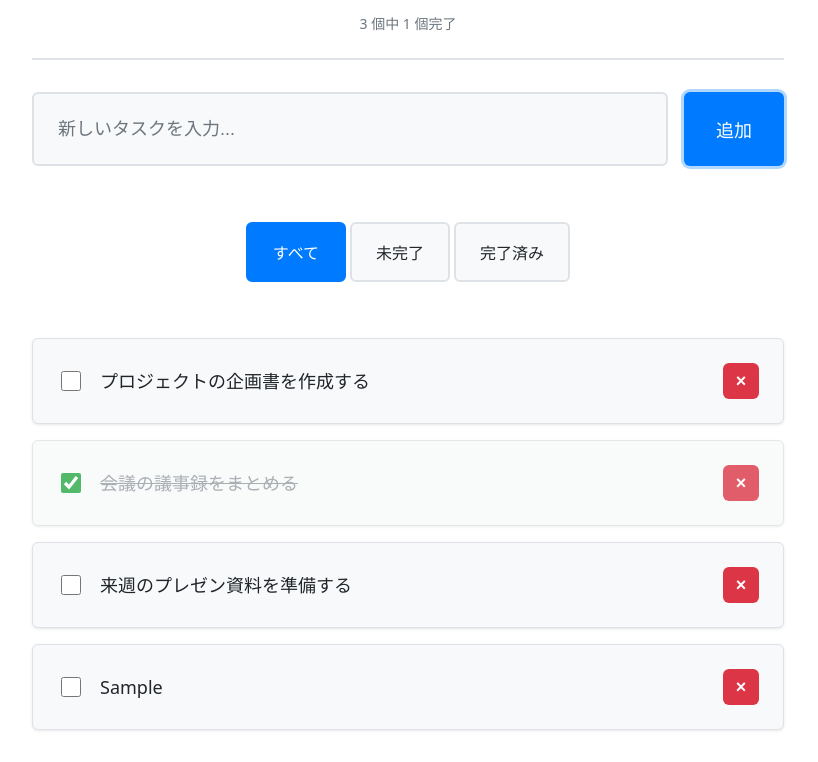
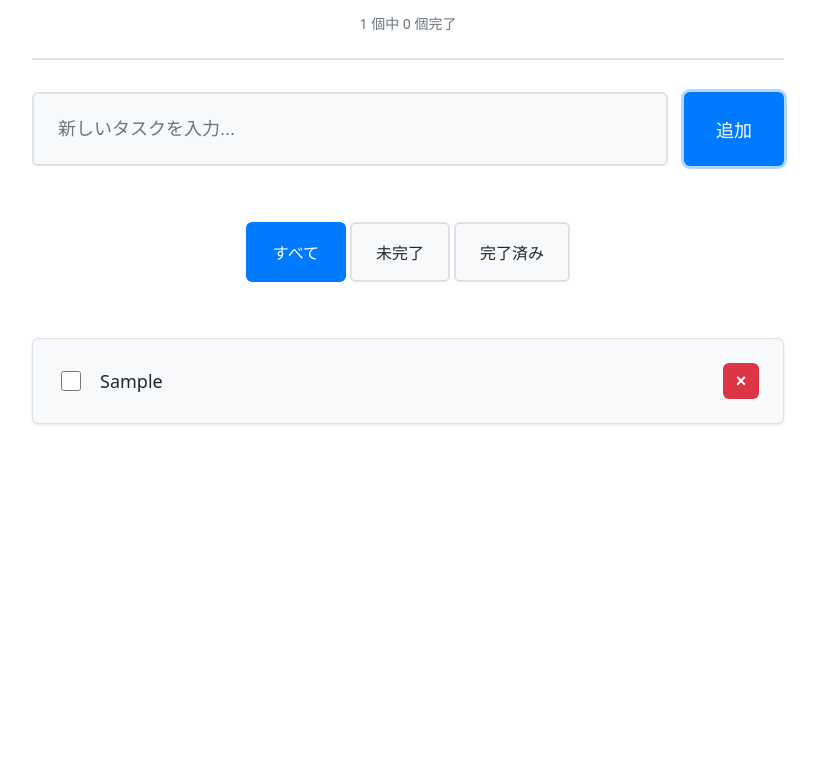
Before and after one commit to fjsho/kiro-trial, a website built with Vite: page index.html in a window 1280 px wide. Both pictures are taken after typing "Sample" into the empty fields and a click on the button "追加". Shown: the part 95-857 px from the top of the page, without its empty margins (232-1050 px from the left). After the commit the page ends 800 px from the top, so only its background shows below. Built offline with nearby package versions, Linux system fonts and the light colour scheme.

Commit message:
add: 追加されたタスクがリストに表示される
タスクが永続化される

```diff
--- a/index.html
+++ b/index.html
@@ -11,7 +11,7 @@
       <header class="app-header">
         <h1>Simple TODO App</h1>
         <div class="stats" role="status" aria-live="polite">
-          <span id="stats-text">3 個中 1 個完了</span>
+          <span id="stats-text">0 個中 0 個完了</span>
         </div>
       </header>
 
@@ -71,71 +71,7 @@
         <section class="task-list-section">
           <h2 class="visually-hidden">タスクリスト</h2>
           <ul id="task-list" class="task-list" role="list">
-            <!-- Sample tasks for initial display -->
-            <li class="task-item" data-task-id="sample-1" role="listitem">
-              <div class="task-content">
-                <input
-                  type="checkbox"
-                  id="task-checkbox-sample-1"
-                  class="task-checkbox"
-                  aria-describedby="task-text-sample-1"
-                />
-                <label for="task-checkbox-sample-1" class="task-label">
-                  <span id="task-text-sample-1" class="task-text">プロジェクトの企画書を作成する</span>
-                </label>
-                <button
-                  type="button"
-                  class="delete-btn"
-                  aria-label="タスク「プロジェクトの企画書を作成する」を削除"
-                  data-task-id="sample-1"
-                >
-                  ×
-                </button>
-              </div>
-            </li>
-            <li class="task-item completed" data-task-id="sample-2" role="listitem">
-              <div class="task-content">
-                <input
-                  type="checkbox"
-                  id="task-checkbox-sample-2"
-                  class="task-checkbox"
-                  checked
-                  aria-describedby="task-text-sample-2"
-                />
-                <label for="task-checkbox-sample-2" class="task-label">
-                  <span id="task-text-sample-2" class="task-text">会議の議事録をまとめる</span>
-                </label>
-                <button
-                  type="button"
-                  class="delete-btn"
-                  aria-label="タスク「会議の議事録をまとめる」を削除"
-                  data-task-id="sample-2"
-                >
-                  ×
-                </button>
-              </div>
-            </li>
-            <li class="task-item" data-task-id="sample-3" role="listitem">
-              <div class="task-content">
-                <input
-                  type="checkbox"
-                  id="task-checkbox-sample-3"
-                  class="task-checkbox"
-                  aria-describedby="task-text-sample-3"
-                />
-                <label for="task-checkbox-sample-3" class="task-label">
-                  <span id="task-text-sample-3" class="task-text">来週のプレゼン資料を準備する</span>
-                </label>
-                <button
-                  type="button"
-                  class="delete-btn"
-                  aria-label="タスク「来週のプレゼン資料を準備する」を削除"
-                  data-task-id="sample-3"
-                >
-                  ×
-                </button>
-              </div>
-            </li>
+            <!-- Tasks will be dynamically added here -->
           </ul>
           <div id="empty-state" class="empty-state" style="display: none;">
             <p>タスクがありません。新しいタスクを追加してください。</p>
--- a/src/controllers/UIController.ts
+++ b/src/controllers/UIController.ts
@@ -1,4 +1,6 @@
-import { generateTaskId } from "../utils/idGenerator.js";
+import type { Task } from "../models/Task.js";
+import { TaskService } from "../services/TaskService.js";
+import { LocalStorageTaskRepository } from "../repositories/LocalStorageTaskRepository.js";
 
 // Constants for validation
 const VALIDATION_RULES = {
@@ -10,10 +12,16 @@ export class UIController {
   private taskList!: HTMLElement;
   private taskForm!: HTMLFormElement;
   private taskInput!: HTMLInputElement;
+  private taskService: TaskService;
 
   constructor() {
+    // Initialize dependencies
+    const repository = new LocalStorageTaskRepository();
+    this.taskService = new TaskService(repository);
+
     this.initializeElements();
     this.bindEvents();
+    this.loadInitialTasks();
   }
 
   private initializeElements(): void {
@@ -49,14 +57,24 @@ export class UIController {
     }
   }
 
-  private processTaskAddition(): void {
+  private async processTaskAddition(): Promise<void> {
     const validatedText = this.getValidatedTaskText();
 
-    if (validatedText !== null) {
-      this.addTaskToDOM(validatedText);
+    if (validatedText === null) {
+      // If validation fails, input field is not cleared to allow user to fix the input
+      return;
+    }
+
+    try {
+      const task = await this.taskService.addTask(validatedText);
+      this.addTaskToDOM(task);
       this.clearInput();
+
+      // Update UI state after adding task
+      await this.refreshUI();
+    } catch (error) {
+      this.handleTaskError("Failed to add task", error);
     }
-    // If validation fails, input field is not cleared to allow user to fix the input
   }
 
   private getValidatedTaskText(): string | null {
@@ -77,46 +95,97 @@ export class UIController {
     this.taskInput.value = "";
   }
 
-  private addTaskToDOM(text: string): void {
-    const taskId = this.generateTaskId();
-    const taskElement = this.createTaskElement(taskId, text);
+  private addTaskToDOM(task: Task): void {
+    const taskElement = this.createTaskElement(task);
     this.taskList.appendChild(taskElement);
   }
 
-  private generateTaskId(): string {
-    return generateTaskId();
+  private async loadInitialTasks(): Promise<void> {
+    try {
+      const tasks = await this.taskService.getTasks();
+      this.renderTaskList(tasks);
+    } catch (error) {
+      this.handleTaskError("Failed to load initial tasks", error);
+    }
   }
 
-  private createTaskElement(taskId: string, text: string): HTMLLIElement {
+  private renderTaskList(tasks: Task[]): void {
+    // Clear existing tasks first
+    this.taskList.innerHTML = "";
+    // Add all tasks to DOM
+    tasks.forEach((task) => this.addTaskToDOM(task));
+
+    // Update UI state
+    this.updateEmptyState(tasks.length === 0);
+    this.updateStats(tasks);
+  }
+
+  private updateEmptyState(isEmpty: boolean): void {
+    const emptyState = document.getElementById("empty-state");
+    if (emptyState) {
+      emptyState.style.display = isEmpty ? "block" : "none";
+    }
+  }
+
+  private updateStats(tasks: Task[]): void {
+    const total = tasks.length;
+    const completed = tasks.filter((task) => task.completed).length;
+    const statsText = document.getElementById("stats-text");
+
+    if (statsText) {
+      statsText.textContent = `${total} 個中 ${completed} 個完了`;
+    }
+  }
+
+  private async refreshUI(): Promise<void> {
+    try {
+      const tasks = await this.taskService.getTasks();
+      this.updateEmptyState(tasks.length === 0);
+      this.updateStats(tasks);
+    } catch (error) {
+      this.handleTaskError("Failed to refresh UI", error);
+    }
+  }
+
+  private handleTaskError(message: string, error: unknown): void {
+    console.error(message, error);
+    // In a real app, we might show an error message to the user
+    // For now, we just log the error to prevent the app from breaking
+  }
+
+  private createTaskElement(task: Task): HTMLLIElement {
     const taskItem = document.createElement("li");
-    taskItem.className = "task-item";
-    taskItem.setAttribute("data-task-id", taskId);
+    taskItem.className = task.completed ? "task-item completed" : "task-item";
+    taskItem.setAttribute("data-task-id", task.id);
     taskItem.setAttribute("role", "listitem");
 
-    taskItem.innerHTML = this.getTaskHTML(taskId, text);
+    taskItem.innerHTML = this.getTaskHTML(task);
     return taskItem;
   }
 
-  private getTaskHTML(taskId: string, text: string): string {
+  private getTaskHTML(task: Task): string {
     // Escape HTML to prevent XSS
-    const escapedText = this.escapeHtml(text);
+    const escapedText = this.escapeHtml(task.text);
 
     return `
       <div class="task-content">
         <input
           type="checkbox"
-          id="task-checkbox-${taskId}"
+          id="task-checkbox-${task.id}"
           class="task-checkbox"
-          aria-describedby="task-text-${taskId}"
+          aria-describedby="task-text-${task.id}"
+          ${task.completed ? "checked" : ""}
         />
-        <label for="task-checkbox-${taskId}" class="task-label">
-          <span id="task-text-${taskId}" class="task-text">${escapedText}</span>
+        <label for="task-checkbox-${task.id}" class="task-label">
+          <span id="task-text-${
+            task.id
+          }" class="task-text">${escapedText}</span>
         </label>
         <button
           type="button"
           class="delete-btn"
           aria-label="タスク「${escapedText}」を削除"
-          data-task-id="${taskId}"
+          data-task-id="${task.id}"
         >
           ×
         </button>
--- /dev/null
+++ b/src/repositories/LocalStorageTaskRepository.ts
@@ -0,0 +1,131 @@
+import type { Task } from "../models/Task.js";
+import { TaskModel } from "../models/Task.js";
+import type { TaskRepository } from "./TaskRepository.js";
+
+interface StoredTask {
+  id: string;
+  text: string;
+  completed: boolean;
+  createdAt: string; // ISO string format
+}
+
+export class LocalStorageTaskRepository implements TaskRepository {
+  private readonly STORAGE_KEY = "todoApp_tasks";
+
+  private static readonly ERROR_MESSAGES = {
+    ADD_FAILED: "Failed to add task",
+    UPDATE_FAILED: "Failed to update task",
+    DELETE_FAILED: "Failed to delete task",
+    TASK_NOT_FOUND: "Task not found",
+    STORAGE_FAILED: "Failed to save tasks to localStorage",
+    LOAD_FAILED: "Failed to load tasks from localStorage",
+  } as const;
+
+  async addTask(task: Task): Promise<Task> {
+    try {
+      const tasks = await this.getTasks();
+      tasks.push(task);
+      this.saveTasks(tasks);
+      return task;
+    } catch (error) {
+      throw new Error(
+        `${
+          LocalStorageTaskRepository.ERROR_MESSAGES.ADD_FAILED
+        }: ${this.getErrorMessage(error)}`
+      );
+    }
+  }
+
+  async updateTask(id: string, updates: Partial<Task>): Promise<Task> {
+    try {
+      const tasks = await this.getTasks();
+      const taskIndex = tasks.findIndex((task) => task.id === id);
+
+      if (taskIndex === -1) {
+        throw new Error(`Task with id ${id} not found`);
+      }
+
+      const updatedTask = { ...tasks[taskIndex], ...updates };
+      tasks[taskIndex] = updatedTask;
+      this.saveTasks(tasks);
+      return updatedTask;
+    } catch (error) {
+      throw new Error(
+        `Failed to update task: ${
+          error instanceof Error ? error.message : "Unknown error"
+        }`
+      );
+    }
+  }
+
+  async deleteTask(id: string): Promise<void> {
+    try {
+      const tasks = await this.getTasks();
+      const filteredTasks = tasks.filter((task) => task.id !== id);
+
+      if (filteredTasks.length === tasks.length) {
+        throw new Error(`Task with id ${id} not found`);
+      }
+
+      this.saveTasks(filteredTasks);
+    } catch (error) {
+      throw new Error(
+        `Failed to delete task: ${
+          error instanceof Error ? error.message : "Unknown error"
+        }`
+      );
+    }
+  }
+
+  async getTasks(): Promise<Task[]> {
+    try {
+      const storedData = localStorage.getItem(this.STORAGE_KEY);
+
+      if (!storedData) {
+        return [];
+      }
+
+      const storedTasks: StoredTask[] = JSON.parse(storedData);
+      return storedTasks.map(this.deserializeTask);
+    } catch (error) {
+      console.error("Failed to load tasks from localStorage:", error);
+      // Return empty array instead of throwing to allow app to continue functioning
+      return [];
+    }
+  }
+
+  private saveTasks(tasks: Task[]): void {
+    try {
+      const storedTasks: StoredTask[] = tasks.map(this.serializeTask);
+      localStorage.setItem(this.STORAGE_KEY, JSON.stringify(storedTasks));
+    } catch (error) {
+      throw new Error(
+        `Failed to save tasks to localStorage: ${
+          error instanceof Error ? error.message : "Unknown error"
+        }`
+      );
+    }
+  }
+
+  private serializeTask(task: Task): StoredTask {
+    return {
+      id: task.id,
+      text: task.text,
+      completed: task.completed,
+      createdAt: task.createdAt.toISOString(),
+    };
+  }
+
+  private deserializeTask(storedTask: StoredTask): Task {
+    return new TaskModel(
+      storedTask.id,
+      storedTask.text,
+      storedTask.completed,
+      new Date(storedTask.createdAt)
+    );
+  }
+
+  private getErrorMessage(error: unknown): string {
+    return error instanceof Error ? error.message : "Unknown error";
+  }
+}
--- /dev/null
+++ b/src/repositories/TaskRepository.ts
@@ -0,0 +1,8 @@
+import type { Task } from "../models/Task.js";
+
+export interface TaskRepository {
+  addTask(task: Task): Promise<Task>;
+  updateTask(id: string, updates: Partial<Task>): Promise<Task>;
+  deleteTask(id: string): Promise<void>;
+  getTasks(): Promise<Task[]>;
+}
--- /dev/null
+++ b/src/services/TaskService.ts
@@ -0,0 +1,89 @@
+import type { Task } from "../models/Task.js";
+import { TaskModel } from "../models/Task.js";
+import type { TaskRepository } from "../repositories/TaskRepository.js";
+import { generateTaskId } from "../utils/idGenerator.js";
+
+export type FilterType = "all" | "active" | "completed";
+
+export interface TaskStats {
+  total: number;
+  completed: number;
+  active: number;
+}
+
+// Constants for task validation
+const TASK_VALIDATION = {
+  MIN_LENGTH: 1,
+  MAX_LENGTH: 500,
+} as const;
+
+export class TaskService {
+  constructor(private repository: TaskRepository) {}
+
+  async addTask(text: string): Promise<Task> {
+    this.validateTaskText(text);
+
+    const task = new TaskModel(generateTaskId(), text.trim());
+    return await this.repository.addTask(task);
+  }
+
+  private validateTaskText(text: string): void {
+    const trimmedText = text?.trim() || "";
+
+    if (trimmedText.length < TASK_VALIDATION.MIN_LENGTH) {
+      throw new Error("Task text cannot be empty");
+    }
+
+    if (text.length > TASK_VALIDATION.MAX_LENGTH) {
+      throw new Error(
+        `Task text cannot exceed ${TASK_VALIDATION.MAX_LENGTH} characters`
+      );
+    }
+  }
+
+  async updateTask(id: string, updates: Partial<Task>): Promise<Task> {
+    return await this.repository.updateTask(id, updates);
+  }
+
+  async deleteTask(id: string): Promise<void> {
+    await this.repository.deleteTask(id);
+  }
+
+  async toggleTask(id: string): Promise<Task> {
+    const tasks = await this.repository.getTasks();
+    const task = tasks.find((t) => t.id === id);
+
+    if (!task) {
+      throw new Error(`Task with id ${id} not found`);
+    }
+
+    return await this.repository.updateTask(id, { completed: !task.completed });
+  }
+
+  async getTasks(): Promise<Task[]> {
+    return await this.repository.getTasks();
+  }
+
+  async getFilteredTasks(filter: FilterType): Promise<Task[]> {
+    const tasks = await this.getTasks();
+
+    switch (filter) {
+      case "active":
+        return tasks.filter((task) => !task.completed);
+      case "completed":
+        return tasks.filter((task) => task.completed);
+      case "all":
+      default:
+        return tasks;
+    }
+  }
+
+  async getTaskStats(): Promise<TaskStats> {
+    const tasks = await this.getTasks();
+    const completed = tasks.filter((task) => task.completed).length;
+    const total = tasks.length;
+    const active = total - completed;
+
+    return { total, completed, active };
+  }
+}
```
Also changed, not shown: src/test/task-addition.test.ts (+153 -0 lines), .kiro/specs/simple-todo-app/tasks.md.
